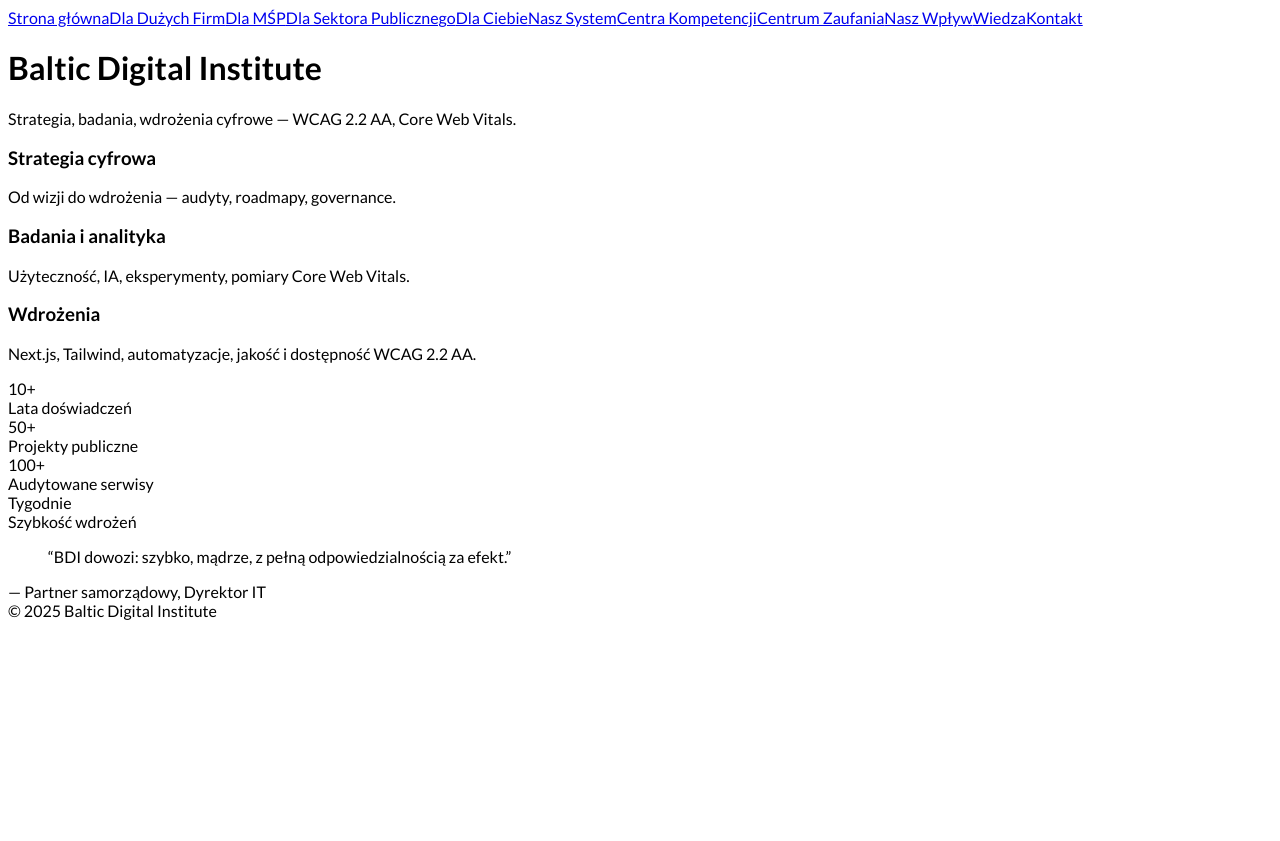
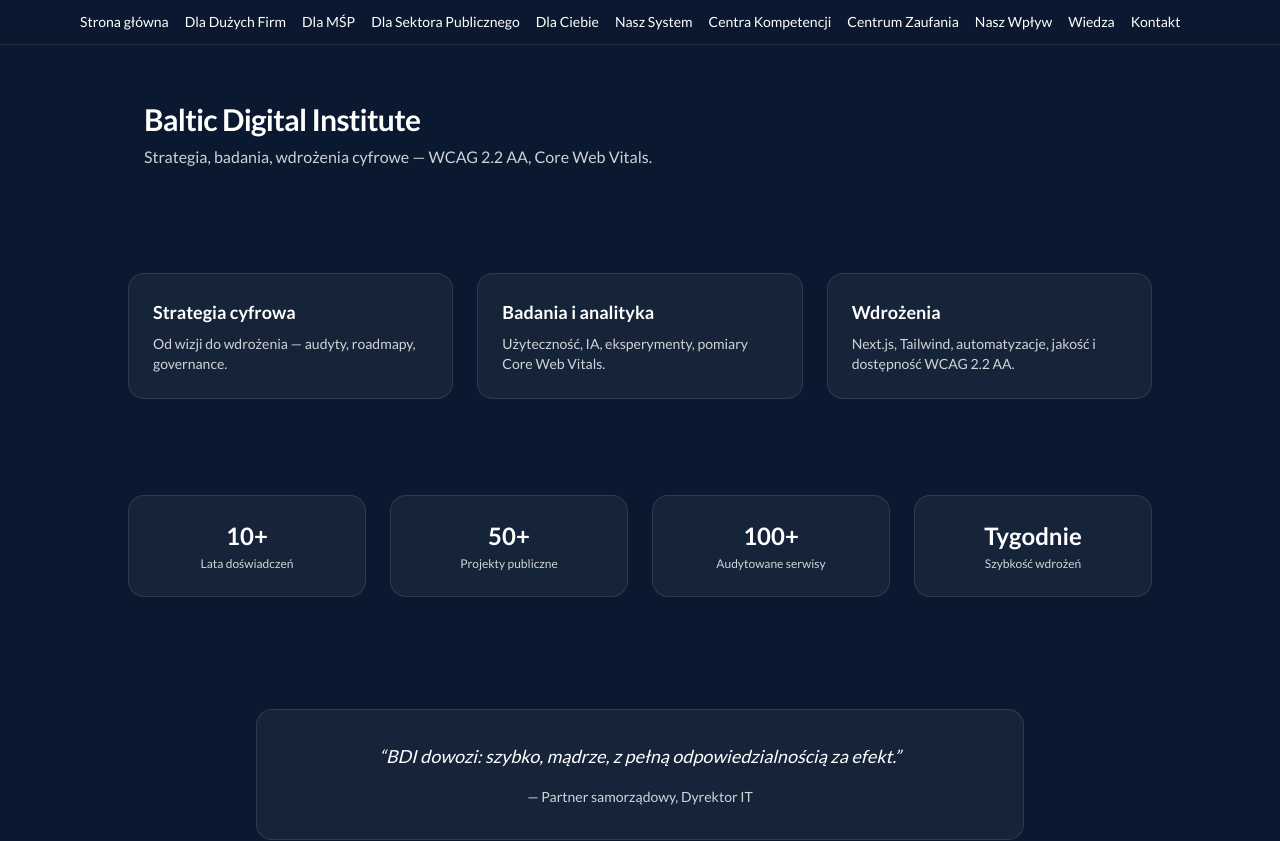
Before and after one commit to krzysztof-bdi/bdi-www, a Next.js app: page / in a window 1280 px wide. Shown: the top 841 px of the page. Before the commit the page ends 800 px from the top, so only its background shows below. Built offline with nearby package versions, Linux system fonts and the light colour scheme.

Commit message:
Tailwind wiring: postcss, config, globals import, paths alias

```diff
--- a/app/layout.tsx
+++ b/app/layout.tsx
@@ -1,3 +1,4 @@
+import "@/styles/globals.css"
 import type { Metadata } from "next"
 import Header from "@/components/header"
 import { lato } from "./(site)/fonts"
--- a/postcss.config.js
+++ b/postcss.config.js
@@ -1 +1 @@
-module.exports={plugins:{tailwindcss:{},autoprefixer:{}}}
+module.exports = { plugins: { tailwindcss: {}, autoprefixer: {} } }
--- a/tailwind.config.js
+++ b/tailwind.config.js
@@ -1,6 +1,2 @@
-/** @type {import('tailwindcss').Config} */
-module.exports = {
-  content: ["./app/**/*.{js,ts,jsx,tsx,mdx}", "./components/**/*.{js,ts,jsx,tsx,mdx}"],
-  theme: { extend: {} },
-  plugins: [],
-}
+/** @type {import("tailwindcss").Config} */
+module.exports={content:["./app/**/*.{js,ts,jsx,tsx,mdx}","./components/**/*.{js,ts,jsx,tsx,mdx}"],theme:{extend:{}},plugins:[]}
```
